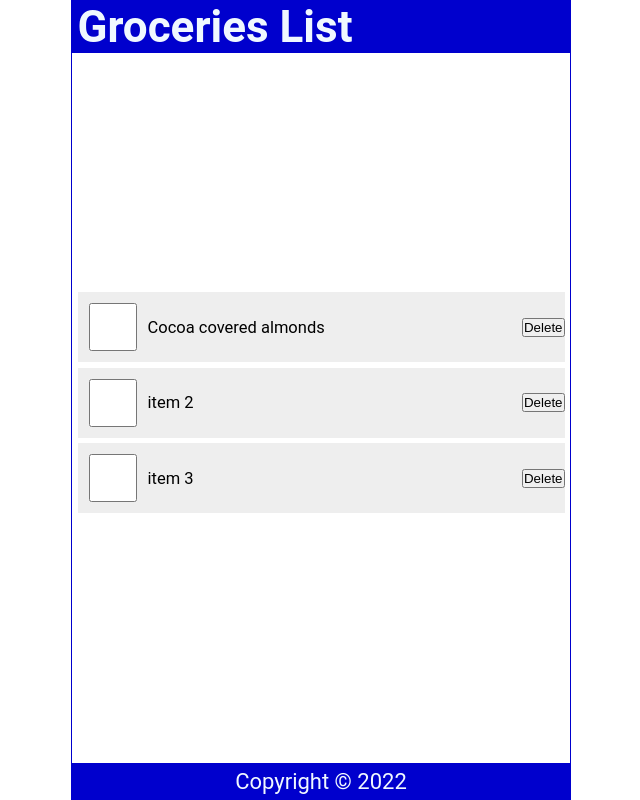
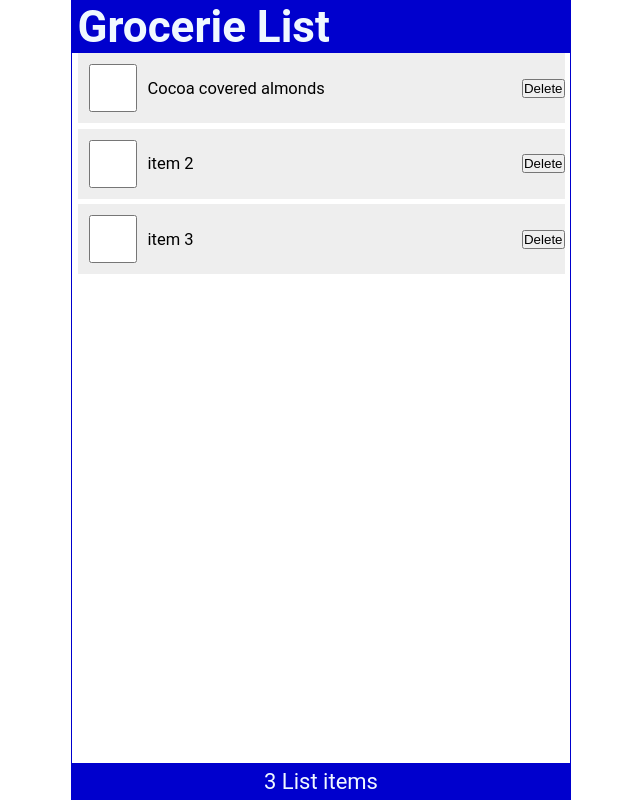
Before and after one commit to TiaanSM/React-js, a React (Create React App) app in the folder react01/: page / in a window 1280 px wide. Shown: the whole page, without its empty margins (319-959 px from the left). Built offline with nearby package versions, Linux system fonts and the light colour scheme.

Commit message:
Props and prop drilling
Worked with props to create better reusable components.

```diff
--- a/react01/src/App.js
+++ b/react01/src/App.js
@@ -1,13 +1,51 @@
 import Header from './Header';
 import Content from './Content';
-import Footer from './Footer'
+import Footer from './Footer';
+import { useState } from 'react';
 
 function App() {
+
+  const [items, setItmes] = useState([
+    {
+      id: 1,
+      checked: false,
+      item: 'Cocoa covered almonds'
+    },
+    {
+      id: 2,
+      checked: false,
+      item: 'item 2'
+    },
+    {
+      id: 3,
+      checked: false,
+      item: 'item 3'
+    }
+  ]);
+
+  const handleCheck = (id) => {
+    const listItems = items.map((item) => item.id === id ? { ...item, checked: !item.checked} : item);
+    setItmes(listItems);
+    localStorage.setItem('shoppinglist', JSON.stringify(listItems));
+  }
+
+  const handleDelete = (id) => {
+    const listItems = items.filter((item) => item.id !== id);
+    setItmes(listItems);
+    localStorage.setItem('shoppinglist', JSON.stringify(listItems));
+  }
+
+
+
   return (
     <div className="App">
-      <Header />
-      <Content />
-      <Footer />
+      <Header title="Grocerie List"/>
+      <Content
+        items={items}
+        handleCheck={handleCheck}
+        handleDelete={handleDelete}
+        />
+      <Footer length={items.length} />
     </div>
   );
 }
--- a/react01/src/Content.js
+++ b/react01/src/Content.js
@@ -1,55 +1,14 @@
-import { useState } from 'react';
+import ItemList from './ItemList';
 
-const Content = () => {
-  const [items, setItmes] = useState([
-    {
-      id: 1,
-      checked: false,
-      item: 'Cocoa covered almonds'
-    },
-    {
-      id: 2,
-      checked: false,
-      item: 'item 2'
-    },
-    {
-      id: 3,
-      checked: false,
-      item: 'item 3'
-    }
-  ]);
-
-  const handleCheck = (id) => {
-    const listItems = items.map((item) => item.id === id ? { ...item, checked: !item.checked} : item);
-    setItmes(listItems);
-    localStorage.setItem('shoppinglist', JSON.stringify(listItems));
-  }
-
-  const handleDelete = (id) => {
-    const listItems = items.filter((item) => item.id !== id);
-    setItmes(listItems);
-    localStorage.setItem('shoppinglist', JSON.stringify(listItems));
-  }
-
+const Content = ({items, handleCheck, handleDelete}) => {
   return (
     <main>
       {items.length ? (
-        <ul>
-          {items.map((item) => (
-            <li className="item" key={item.id}>
-              <input
-                type="checkbox"
-                onChange={() => handleCheck(item.id)}
-                checked={item.checked}
-                />
-                <label
-                  style={(item.checked) ? {textDecoration: 'line-through'} : null}
-                  onDoubleClick={() => handleCheck(item.id)}
-                >{item.item}</label>
-                <button onClick={() => handleDelete(item.id)}>Delete</button>
-            </li>
-          ))}
-        </ul>
+        <ItemList
+          items={items}
+          handleCheck={handleCheck}
+          handleDelete={handleDelete}
+        />
       ) : (
         <p style={{ marginTop: '2rem' }}>Your list is empty</p>
       )}
--- a/react01/src/Footer.js
+++ b/react01/src/Footer.js
@@ -1,8 +1,7 @@
-const Footer = () => {
-    const today = new Date();
+const Footer = ({length}) => {
   return (
     <footer>
-        <p>Copyright &copy; {today.getFullYear()}</p>
+        <p>{length} List {length === 1 ? "item" : "items"}</p>
     </footer>
   )
 }
--- a/react01/src/Header.js
+++ b/react01/src/Header.js
@@ -1,9 +1,13 @@
-const Header = () => {
+const Header = ({ title }) => {
     return (
         <header>
-            <h1>Groceries List</h1>
+            <h1>{title}</h1>
         </header>
     )
 }
 
+Header.defaultProps = {
+    title: "Default title"
+}
+
 export default Header
--- /dev/null
+++ b/react01/src/ItemList.js
@@ -0,0 +1,18 @@
+import LineItem from './LineItem';
+
+const ItemList = ({ items, handleCheck, handleDelete }) => {
+  return (
+    <ul>
+          {items.map((item) => (
+            <LineItem
+                key={item.id}
+                item={item}
+                handleCheck={handleCheck}
+                handleDelete={handleDelete}
+            />
+          ))}
+    </ul>
+  )
+}
+
+export default ItemList
--- /dev/null
+++ b/react01/src/LineItem.js
@@ -0,0 +1,19 @@
+
+const LineItem = ({ item, handleCheck, handleDelete}) => {
+  return (
+    <li className="item" key={item.id}>
+              <input
+                type="checkbox"
+                onChange={() => handleCheck(item.id)}
+                checked={item.checked}
+                />
+                <label
+                  style={(item.checked) ? {textDecoration: 'line-through'} : null}
+                  onDoubleClick={() => handleCheck(item.id)}
+                >{item.item}</label>
+        <button onClick={() => handleDelete(item.id)}>Delete</button>
+    </li>
+  )
+}
+
+export default LineItem
--- a/react01/src/index.css
+++ b/react01/src/index.css
@@ -44,7 +44,7 @@
   display: flex;
   flex-direction: column;
   flex-grow: 1;
-  justify-content: center;
+  justify-content: flex-start;
   align-items: center;
   overflow-y: auto;
 }
```
